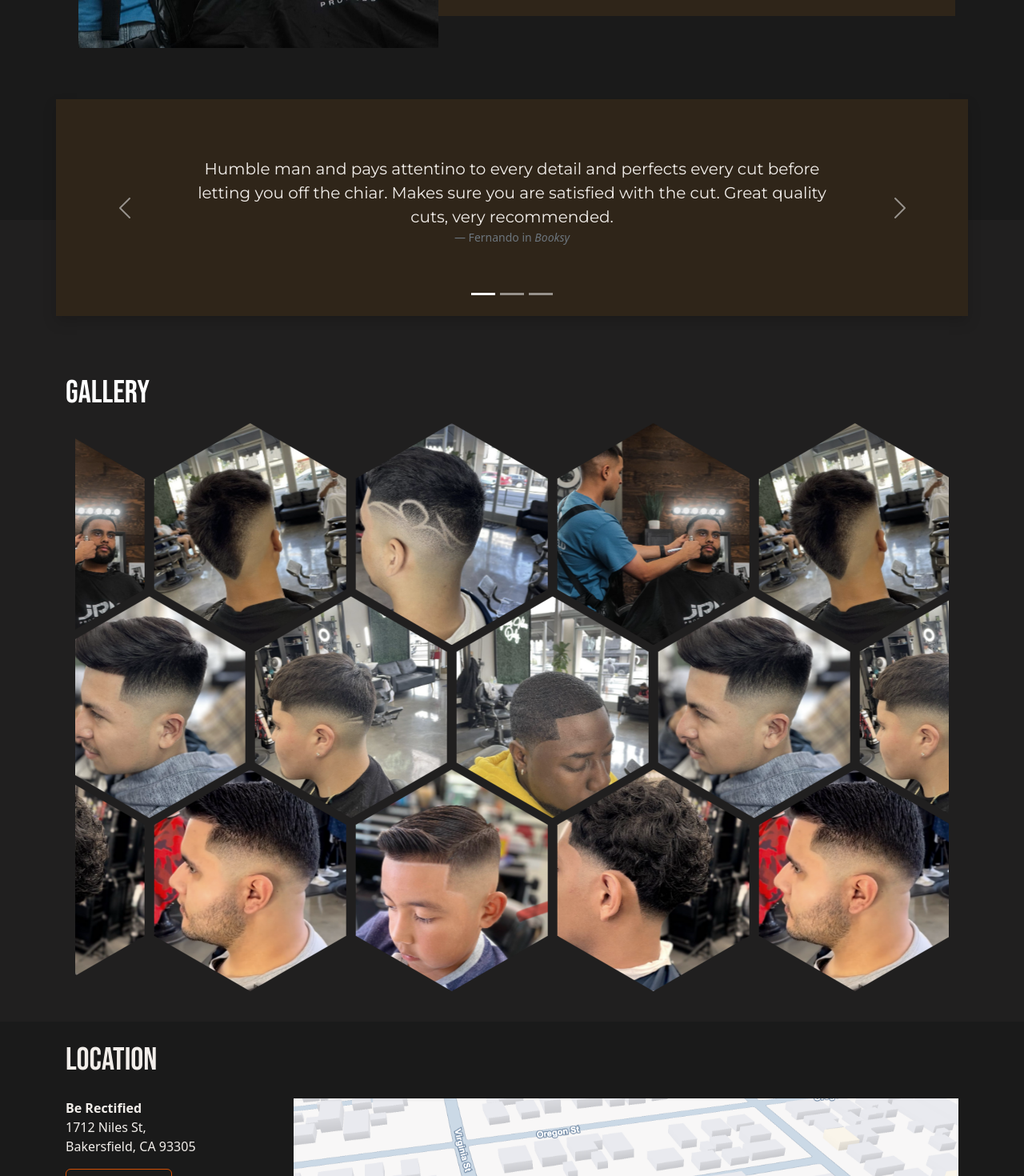
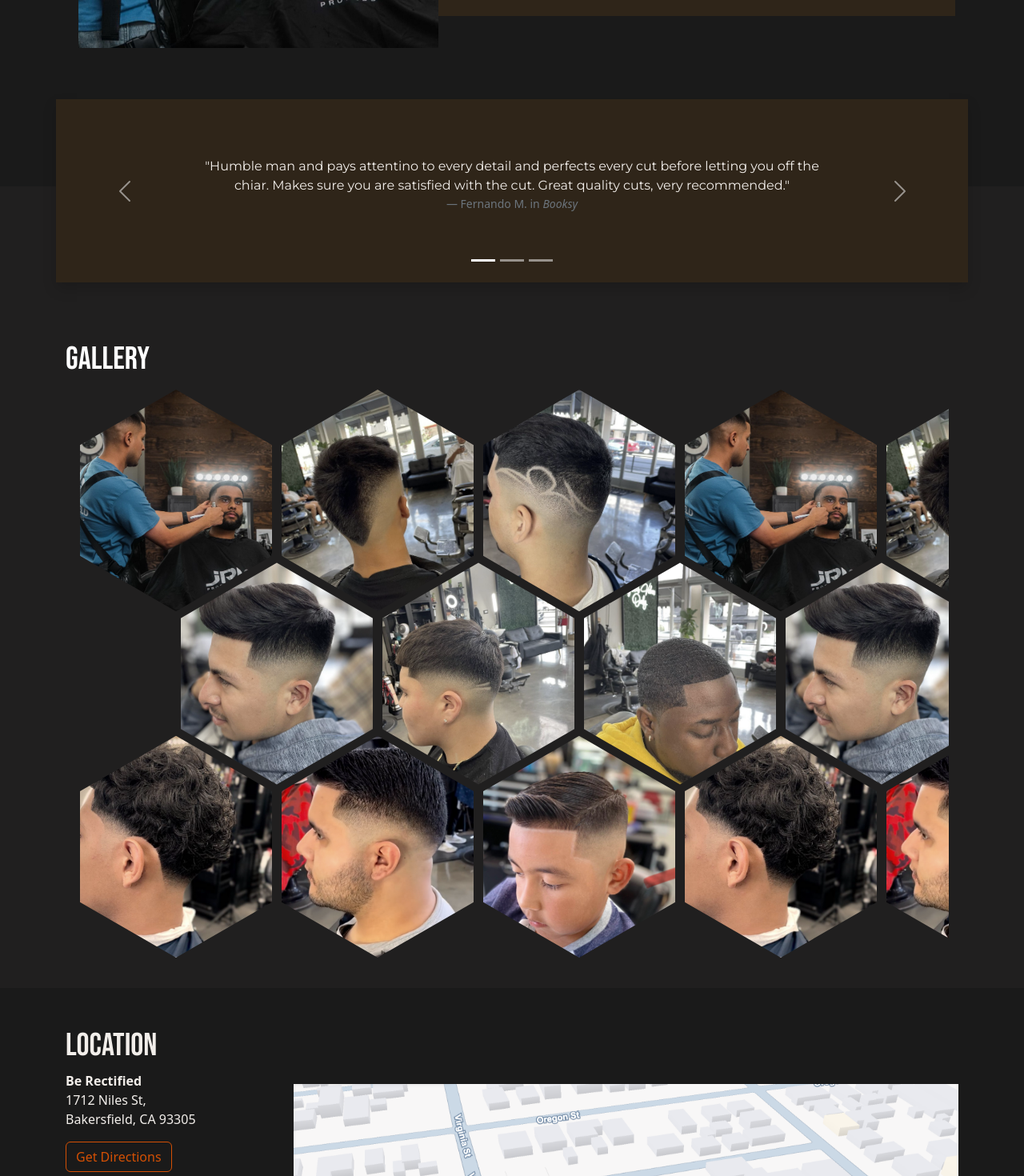
Before and after one commit to Jr-rojas/BeRectified, a React (Create React App) app: page / in a window 1280 px wide. Shown: the part 1330-2800 px from the top of the page at 80% size. Built offline with nearby package versions, Linux system fonts and the light colour scheme.

Commit message:
Icon change, Book now button link

```diff
--- a/src/components/Gallery/Gallery.module.scss
+++ b/src/components/Gallery/Gallery.module.scss
@@ -57,7 +57,7 @@
 }
 
 .grid {
-    animation: slide 30s linear infinite;
+    //animation: slide 30s linear infinite;
     white-space: nowrap;
 
 
--- a/src/components/Hero/Hero.js
+++ b/src/components/Hero/Hero.js
@@ -3,6 +3,8 @@ import barberShop from "../../assets/images/gallery/IMG_0607.jpg"
 import styles from "./Hero.module.scss"
 
 export default function Hero(){
+    const booksyURL = "https://booksy.com/en-us/dl/show-business/488886?utm_medium=c2c_referral"
+
     return(
         <section className={`${styles.heroSection} bg-secondary`}>
             <div className="container-fluid h-100 p-1 m-1">
@@ -18,6 +20,10 @@ export default function Hero(){
                                 block
                                 color="primary"
                                 size="lg"
+                                href={booksyURL}
+                                tag="a"
+                                target="_blank"
+                                rel="noopener noreferrer"
                                 style={{color:"#f8f9fa"}}
                             >
                                 Book Now
--- a/src/components/Location/Location.js
+++ b/src/components/Location/Location.js
@@ -8,11 +8,11 @@ export default function Location(){
 
     return(
         <section>
-            <div className="container-lg my-4">
+            <div className="container-lg my-5">
                 <h1 className="text-light">Location</h1>
                 <div className="row justify-content-around">
                     <div className="col-lg-3">
-                        <div className="mt-2 py-2">
+                        <div className="pb-2">
                             <address className="col">
                                 <strong>Be Rectified</strong>
                                 <br/>
--- a/src/components/Location/Location.module.scss
+++ b/src/components/Location/Location.module.scss
@@ -4,11 +4,19 @@
     &::before{
         position: absolute;
         content:"";
-        width: 20px;
-        height: 20px;
-        background-color: black;
-        top:41%;
-        left:51%;
+        width: 30px;
+        height: 30px;
+        background-image: url("../../assets/images/barber-pole.png");
+        background-size: cover;
+        background-repeat: no-repeat;
+        background-position: center;
+        top:39%;
+        left:50%;
         z-index: 3;
+
+        @media (max-width: 768px) {
+            width: 20px;
+            height: 20px;
+          }
     }
 }
--- a/src/components/ReviewCard/CustomCarosel.js
+++ b/src/components/ReviewCard/CustomCarosel.js
@@ -11,17 +11,17 @@ const reviews = [
   {
     id: 1,
     text: 'Humble man and pays attentino to every detail and perfects every cut before letting you off the chiar. Makes sure you are satisfied with the cut. Great quality cuts, very recommended.',
-    name: 'Fernando',
+    name: 'Fernando M.',
   },
   {
     id: 2,
-    text: 'Slide 2',
-    name: 'Slide 2',
+    text: 'Best Barber in Bakersfield, Jose has SOOOO much patience with kids! My husband and kids always have a fresh cut! HIGHLY RECOMMEND!! 5 STARS ⭐⭐⭐⭐⭐',
+    name: 'Clarissa C.',
   },
   {
     id: 3,
-    text: 'Slide 3',
-    name: 'Slide 3',
+    text: 'Jose knows what his clients want and he goes above and beyond to make sure you are satisfied. He is passionate and truly knows what it takes to be a barber. 10/10',
+    name: 'Brandon T.',
   },
 ];
 
--- a/src/components/ReviewCard/ReviewCard.js
+++ b/src/components/ReviewCard/ReviewCard.js
@@ -1,15 +1,18 @@
 
-export default function ReviewCard(){
+export default function ReviewCard({review}){
+
+    const {text, name} = review
+
     return(
         <>
         <div className="col-md-9 my-5 mx-auto p-3">
             <div className="p-2">
                 <figure class="text-center">
-                    <blockquote class="blockquote">
-                        <p>Humble man and pays attentino to every detail and perfects every cut before letting you off the chiar. Makes sure you are satisfied with the cut. Great quality cuts, very recommended.</p>
+                    <blockquote classnName="blockquote">
+                        <p>{`"${text}"`}</p>
                     </blockquote>
-                    <figcaption class="blockquote-footer">
-                        Fernando in <cite title="Source Title">Booksy</cite>
+                    <figcaption className="blockquote-footer">
+                        {name} in <cite title="Source Title">Booksy</cite>
                     </figcaption>
                 </figure>
             </div>
```
Also changed, not shown: src/assets/images/barber-pole.png (added).
